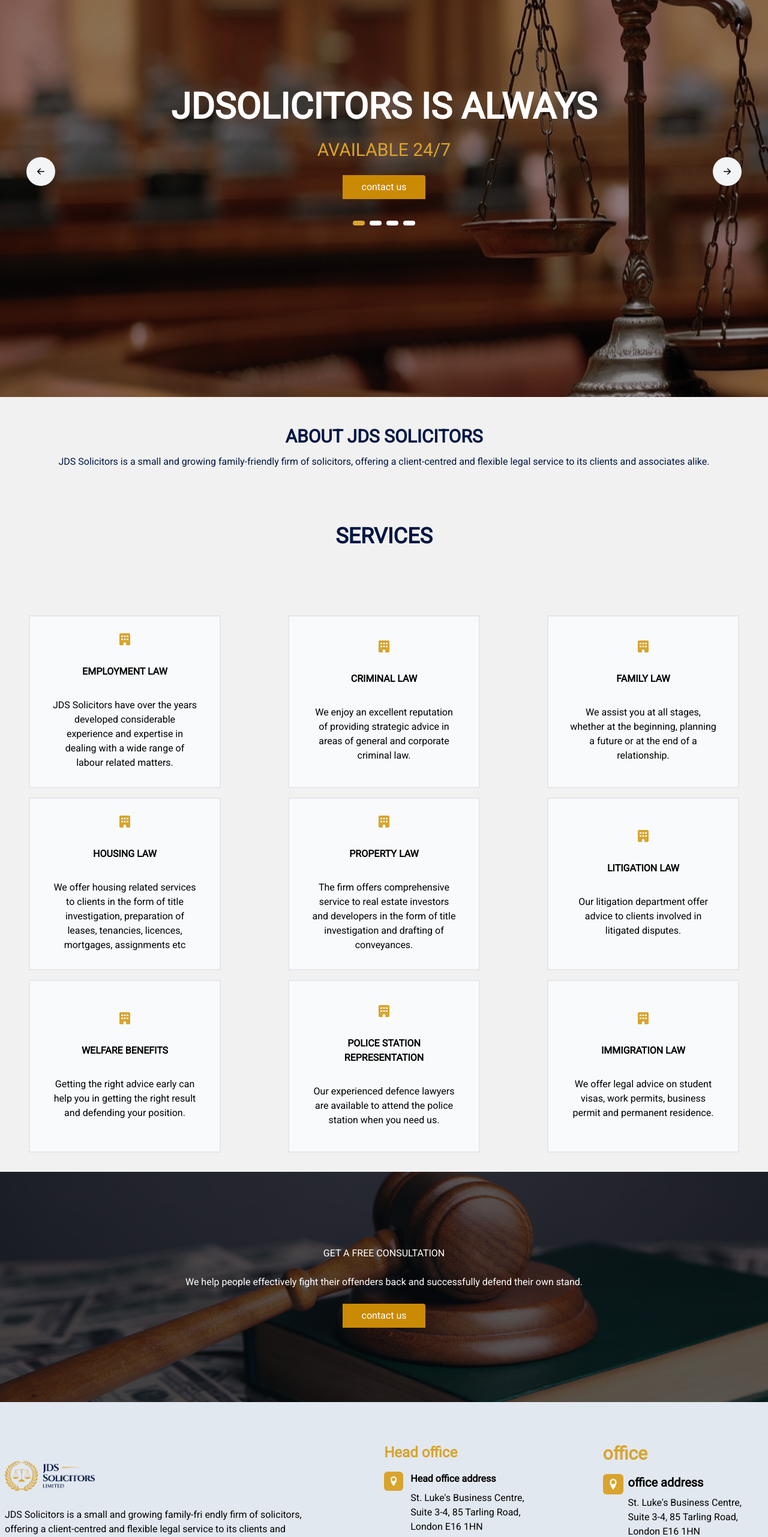
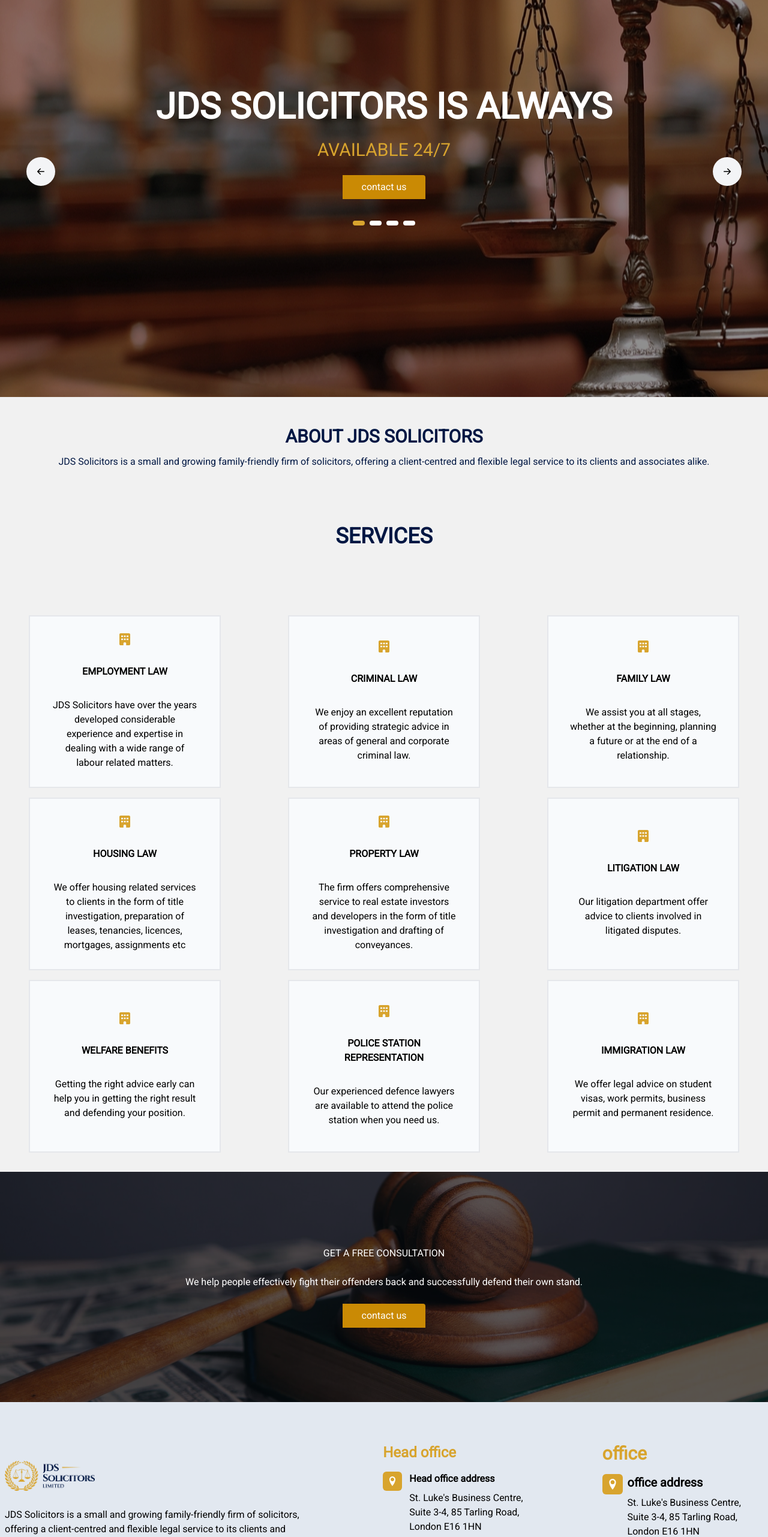
Before and after one commit to coolrass1/jdswebsiteapp, a Next.js app: page / in a window 1280 px wide. Shown: the part 234-2797 px from the top of the page at 60% size. Built offline with nearby package versions, Linux system fonts and the light colour scheme.

Commit message:
price corre

```diff
--- a/app/components/Datas.js
+++ b/app/components/Datas.js
@@ -57,7 +57,7 @@
 
 export const sliders = [
   { id:1,
-    title: "JDsolicitors is Always",
+    title: "JDS Solicitors is Always",
     text: "available 24/7",
     img: "/images/slider1.jpeg",
   },
@@ -75,7 +75,7 @@
   },
   {
     id:4,
-    title: "Qualified and competen solicitors",
+    title: "Qualified and competent solicitors",
     text: "client centered",
     img: "/images/slider4.jpeg",
   },
@@ -83,9 +83,9 @@
 
 export const teams=[
 {id:1,url:"/images/JDSOffiah.jpg", title:"A. J. Offiah, MA", text:"PRINCIPAL AND DIRECTOR"},
-{id:2, url:"/images/x.jpg", title:"Wilberforce Ehimika", text:"PRACTICE MANAGER"},
+{id:2, url:"/images/x.jpg", title:"Wilberforce Ehimika", text:"DIRECTOR / SOLICITOR"},
 {id:3,url:"/images/dolores.jpg", title:"Dolores A. Henry", text:"PRACTICE MANAGER"},
-{id:4,url:"/images/ravi.png", title:"Wilberforce Ehimika", text:"PRACTICE MANAGER"},
+{id:4,url:"/images/ravi.png", title:"Wilberforce Ehimika", text:"Senior Solicitor / Consultant"},
 {id:5, url:"/images/nneka.jpg", title:"Nneka Keazor", text:"CIVIL LAW SPECIALIST"},
 {id:6,url:"/images/edokolor.jpg", title:"Ighodaro Edokolor", text:"SOLICITOR / LEGAL CONSULTANT"},
 ]
--- a/app/components/Footer.jsx
+++ b/app/components/Footer.jsx
@@ -7,8 +7,8 @@
   FaFax,
 } from "react-icons/fa";
 import { ImLocation } from "react-icons/im";
-import {  BsTelephoneFill } from "react-icons/bs";
-import {MdEmail } from "react-icons/md";
+import { BsTelephoneFill } from "react-icons/bs";
+import { MdEmail } from "react-icons/md";
 import SocialLogo from "./SocialLogo";
 const Footer = () => {
   return (
@@ -26,17 +26,20 @@
           </div>
           <p className="text-left  ">
             {" "}
-          JDS Solicitors is a small and growing family-fri endly firm of
+            JDS Solicitors is a small and growing family-friendly firm of
             solicitors, offering a client-centred and flexible legal service to
-          its clients and associates alike.
+            its clients and associates alike
           </p>
           <h5 className="text-2xl font-bold">Stay with us</h5>
-        <SocialLogo/>
+          <SocialLogo />
         </div>
 
         {/*  #f1f1f1  f2*/}
         <div className="mt-6 flex flex-col gap-3 md:self-end">
-        <h1 className="text-3xl text-primary font-bold my-6 md:my-1 md:text-2xl"> Head office</h1>
+          <h1 className="text-3xl text-primary font-bold my-6 md:my-1 md:text-2xl">
+            {" "}
+            Head office
+          </h1>
           <div className="flex gap-2 md:gap-3">
             <div className="flex justify-center items-start  text-lg  md:text-base">
               <div className="bg-primary text-white  p-2 rounded-md ">
@@ -44,10 +47,12 @@
               </div>
             </div>
             <div>
-            <h5 className="text-xl  font-bold mb-2  md:text-base">Head office address</h5>
+              <h5 className="text-xl  font-bold mb-2  md:text-base">
+                Head office address
+              </h5>
               <p>
-              St. Luke's Business Centre, Suite 3-4, 85 Tarling Road, London E16
-              1HN
+                St. Luke's Business Centre, Suite 3-4, 85 Tarling Road, London
+                E16 1HN
               </p>
             </div>
           </div>
@@ -84,12 +89,20 @@
               <p className="text-primary">admin@jdssolicitors.com</p>
             </div>
           </div>
-        <div><span className="text-primary font-semibold text-xs">Working Hours :</span> <span className="text-xs">9.00am - 5.00pm</span></div>
+          <div>
+            <span className="text-primary font-semibold text-xs">
+              Working Hours :
+            </span>{" "}
+            <span className="text-xs">9.00am - 5.00pm</span>
+          </div>
         </div>
         {/********************* 2nd part */}
 
         <div className="mt-6 flex flex-col gap-3">
-        <h1 className="text-3xl text-primary font-bold my-6 md:my-1">  office</h1>
+          <h1 className="text-3xl text-primary font-bold my-6 md:my-1">
+            {" "}
+            office
+          </h1>
           <div className="flex gap-2">
             <div className="flex justify-center items-start  text-lg ">
               <div className="bg-primary  text-white  p-2 rounded-md">
@@ -99,8 +112,8 @@
             <div>
               <h5 className="text-xl  font-bold mb-2">office address</h5>
               <p>
-              St. Luke's Business Centre, Suite 3-4, 85 Tarling Road, London E16
-              1HN
+                St. Luke's Business Centre, Suite 3-4, 85 Tarling Road, London
+                E16 1HN
               </p>
             </div>
           </div>
@@ -127,11 +140,18 @@
               <p className="text-primary">info@jdssolicitors.com</p>
             </div>
           </div>
-        <div><span className="text-primary font-semibold text-xs">Working Hours :</span> <span className="text-xs">9.00am - 5.00pm</span></div>
+          <div>
+            <span className="text-primary font-semibold text-xs">
+              Working Hours :
+            </span>{" "}
+            <span className="text-xs">9.00am - 5.00pm</span>
+          </div>
         </div>
         {/*********************bottom #D8A42E */}
       </section>
-           <div className="bg-slate-900 text-white py-10 w-screen  md:absolute md:bottom-px[-40px]"><p className="text-center">Copyright © 2023 JDS Solicitors Limited</p></div>
+      <div className="bg-slate-900 text-white py-10 w-screen  md:absolute md:bottom-px[-40px]">
+        <p className="text-center">Copyright © 2023 JDS Solicitors Limited</p>
+      </div>
     </footer>
   );
 };
--- a/app/components/TeamCard.jsx
+++ b/app/components/TeamCard.jsx
@@ -17,8 +17,8 @@
           />
     <div className='z-10 rounded-md bg-white p-5 flex flex-col gap-4 absolute bottom-[-100px] left-5'>
         <SocialLogo1/>
-        <h1 className='text-center text-primary'>{props.title}</h1>
-        <p className='text-center'>{props.text}</p>
+        <h1 className='text-center uppercase text-primary'>{props.title}</h1>
+        <p className='text-center uppercase'>{props.text}</p>
     </div>
     </div>
     </div>
--- a/app/components/solicitors/Solicitor2.jsx
+++ b/app/components/solicitors/Solicitor2.jsx
@@ -30,7 +30,7 @@
           <h1 className="text-primary text-4xl font-extrabold mb-3">
           Wilberforce Ehimika
           </h1>
-          <h3 className="font-extrabold mb-2">Director and Director</h3>
+          <h3 className="font-extrabold mb-2">Director / Solicitor </h3>
           <p className="py-4 text-justify">
           Wil is a solicitor of the courts of England & Wales; an astute lawyer of many years with experience in civil litigation, business law, and specialty in Commercial property, immigration law, written submissions, risk management, and compliance.
           </p>
--- a/app/components/solicitors/Solicitor5.jsx
+++ b/app/components/solicitors/Solicitor5.jsx
@@ -32,7 +32,7 @@
           <h1 className="text-primary text-4xl font-extrabold mb-3">
           Ravi Pershad Sethi
           </h1>
-          <h3 className="font-extrabold mb-2">Senior Solicitor/ Consultant</h3>
+          <h3 className="font-extrabold mb-2">Senior Solicitor / Consultant</h3>
           <p className="py-4 text-justify">
           Ravi Pershad Sethi is qualified as a solicitor in 2004 and has been working in property transactions ever since, having expertise in Residential and Commercial transactions.
 
--- a/app/fees/Data.js
+++ b/app/fees/Data.js
@@ -26,7 +26,7 @@
   },
   {
     title: "Student Visa Application:   ",
-    text: "Student visa application and extensions up to submission of the application either to th Home Office or to the Applicant.  ",
+    text: "Student visa application and extensions up to submission of the application either to the Home Office or to the Applicant.  ",
     p1: "£1,540.00",
     p2: "",
   },
--- a/app/fees/page.jsx
+++ b/app/fees/page.jsx
@@ -4,7 +4,7 @@
 import {convey, family_law, family_law_co, legal_aid, page1, page2, page22, purchasing, administration,will_probate,will_probatec,empllaw,miscellaneous} from "./Data"
 
 const Fees = () => {
-   const text1="  Initial consultation taking place during office hours 90minutemeeting with Solicitor followed by a letter summarising the meeting"
+   const text1="  Initial consultation taking place during office hours (90 minutes meeting with Solicitor followed by a letter summarising the meeting)."
    const text2="Initial consultation with other solicitor(Fee Earner)."
     return (
       //title, price1title, price2title
@@ -16,7 +16,7 @@
 
         <PriceHeader title="immigration law" price1title="usual rate" price2title="urgent rate" />
         {/* <PriceElement text={"Marriage or spouse application for leave to enter and remain in the UK up to submission of the Application either to the Home Office or to the Applicant for submission to the British Embassy/High Commission. "} title="Marriage or Spouse Application (Fixed Fee)"/>
-        <PriceElement text={" lndefinite leave to remain in the UK application up to submission of the Application to the Home Office. "} title=" lndefinite leave to remain:"/> */}
+        <PriceElement text={"lndefinite leave to remain in the UK application up to submission of the Application to the Home Office. "} title=" lndefinite leave to remain:"/> */}
      {page1.map(p=><PriceElement title={p.title} text={p.text} p1={p.p1} p2={p.p2}/>)}
 
        <PriceHeader title="criminal law" price1title="" price2title="" />
@@ -34,7 +34,7 @@
        {convey.map(p=><PriceElement title={p.title} text={p.text} p1={p.p1} p2={p.p2}/>)}
        <PriceHeader title="purchasing" price1title="leasehold" price2title="freehold" />
        {purchasing.map(p=><PriceElement title={p.title} text={p.text} p1={p.p1} p2={p.p2}/>)}
-       <PriceHeader title="administration of state" price1title="" price2title="" />
+       <PriceHeader title="administration of estates" price1title="" price2title="" />
        { administration.map(p=><PriceElement title={p.title} text={p.text} p1={p.p1} p2={p.p2}/>)}
        <PriceHeader title="WILLS & PROBATE" price1title="" price2title="" />
 {will_probate.map(p=><PriceElement title={p.title} text={p.text} p1={p.p1} p2={p.p2}/>)}
```
Lines whose indentation alone changed are shown as unchanged.
